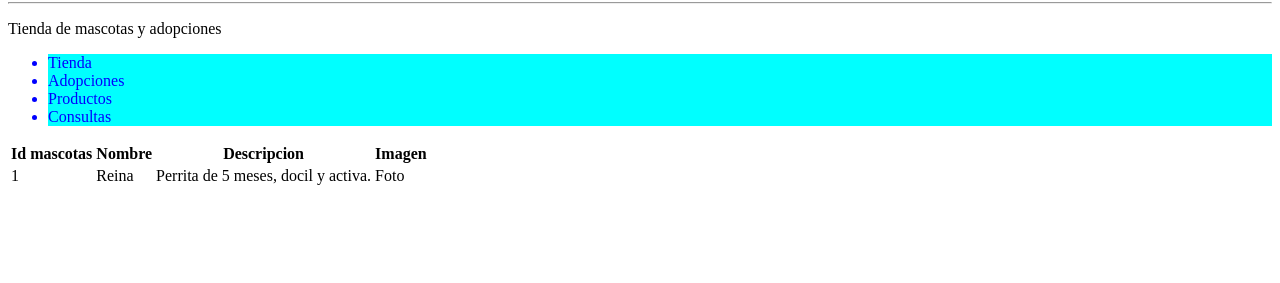
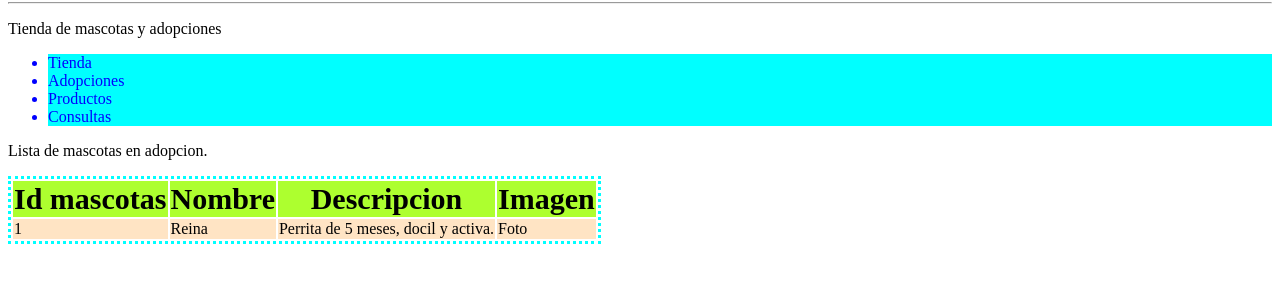
Before and after one commit to LeonardoNevarezChavez/proyectoweb_git2, a plain HTML site: page index.html in a window 1280 px wide. Shown: the part 69-352 px from the top of the page. Drawn offline with Linux system fonts and the light colour scheme.

Commit message:
Se agregan estilos para tabla mascotas en css/estilos.css

```diff
--- a/css/estilos.css
+++ b/css/estilos.css
@@ -6,3 +6,15 @@ li {
     color:blue;
     background-color: aqua;
 }
+
+table {
+    border: 3px dotted aqua;
+}
+
+th {
+    background-color: greenyellow;
+    font-size: 30px;
+}
+td {
+    background-color: bisque;
+}
--- a/index.html
+++ b/index.html
@@ -23,7 +23,7 @@
     </ul>
 
     <p></p>
-    <p></p>
+    <p>Lista de mascotas en adopcion.</p>
     <table>
         <tr>
             <th>Id mascotas</th>
```
